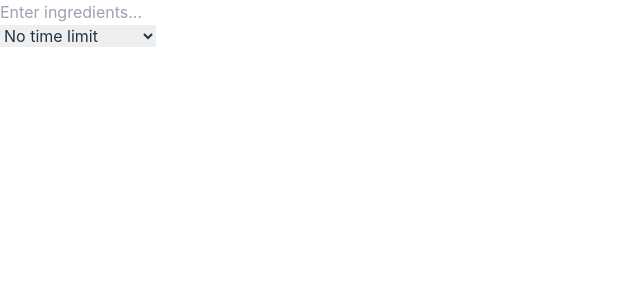
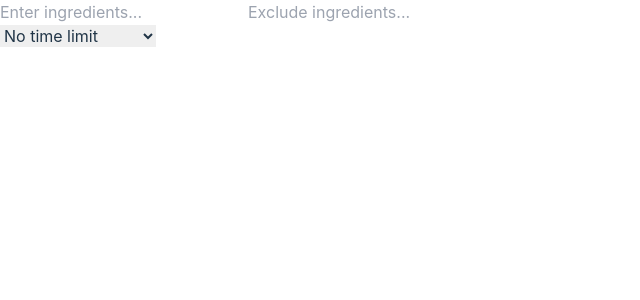
Before and after one commit to jo-hooton/dinner-time-frontend, a React (Vite) app: page / in a window 1280 px wide. Shown: the top 300 px of the page, without its empty margins (0-640 px from the left). Built offline with nearby package versions, Linux system fonts and the light colour scheme.

Commit message:
allow users to exclude ingredients

```diff
--- a/src/components/RecipeSearch.tsx
+++ b/src/components/RecipeSearch.tsx
@@ -7,6 +7,7 @@ import LoadingSpinner from './LoadingSpinner';
 
 const RecipeSearch: React.FC = () => {
   const [query, setQuery] = useState<string>('');
+  const [exclude, setExclude] = useState<string>('');
   const [time, setTime] = useState<string>('');
   const [recipes, setRecipes] = useState<Recipe[]>([]);
   const [currentPage, setCurrentPage] = useState<number>(1);
@@ -35,11 +36,11 @@ const RecipeSearch: React.FC = () => {
 
   // use useCallback to memoize the debounced search function
   const debouncedSearch = useCallback(
-    debounce(async (query: string, time: string, page: number) => {
+    debounce(async (query: string, exclude: string, time: string, page: number) => {
       setLoading(true);
       try {
         const response = await axios.get('http://localhost:3000/recipes', {
-          params: { query, time, page, per: 10 },
+          params: { query, exclude, time, page, per: 10 },
         });
         if (page === 1) {
           setRecipes(response.data);
@@ -66,34 +67,42 @@ const RecipeSearch: React.FC = () => {
     const value = e.target.value;
     setQuery(value);
     setCurrentPage(1);
-    debouncedSearch(value, time, 1);
+    debouncedSearch(value, exclude, time, 1);
+  };
+
+  // update exclude and invoke debounced search
+  const handleExcludeChange = (e: ChangeEvent<HTMLInputElement>) => {
+    const value = e.target.value;
+    setExclude(value);
+    setCurrentPage(1);
+    debouncedSearch(query, value, time, 1);
   };
 
   // update time and invoke debounced search
-  const handletimeChange = (e: ChangeEvent<HTMLSelectElement>) => {
+  const handleTimeChange = (e: ChangeEvent<HTMLSelectElement>) => {
     const value = e.target.value;
     setTime(value);
     setCurrentPage(1);
-    debouncedSearch(query, value, 1);
+    debouncedSearch(query, exclude, value, 1);
   };
 
   // fetch recipes when page or input changes
   useEffect(() => {
-    if (query || time || currentPage > 1) {
-      debouncedSearch(query, time, currentPage);
+    if (query || exclude || time || currentPage > 1) {
+      debouncedSearch(query, exclude, time, currentPage);
     }
-  }, [currentPage, query, time, debouncedSearch]);
+  }, [currentPage, query, exclude, time, debouncedSearch]);
 
   // clean up the debounced function on component unmount
   useEffect(() => {
     return () => {
-      debouncedSearch.cancel(); // Cancel any pending debounce calls
+      debouncedSearch.cancel(); // cancel any pending debounce calls
     };
   }, [debouncedSearch]);
 
   return (
     <div className='grid min-h-screen w-full'>
-      <div className='flex'>
+      <div className='flex flex-col mb-3'>
         <input
           type="text"
           value={query}
@@ -101,8 +110,15 @@ const RecipeSearch: React.FC = () => {
           onChange={handleQueryChange}
           className='h-12 w-full border py-2 px-3 mb-3'
         />
+        <input
+          type="text"
+          value={exclude}
+          placeholder="Exclude ingredients..."
+          onChange={handleExcludeChange}
+          className='h-12 w-full border py-2 px-3 mb-3'
+        />
         <div className="flex h-12 mb-3">
-          <select onChange={handletimeChange} className="border py-2 px-3">
+          <select onChange={handleTimeChange} className="border py-2 px-3">
             <option value="">No time limit</option>
             <option value="15">Under 15 minutes</option>
             <option value="30">Under 30 minutes</option>
```
